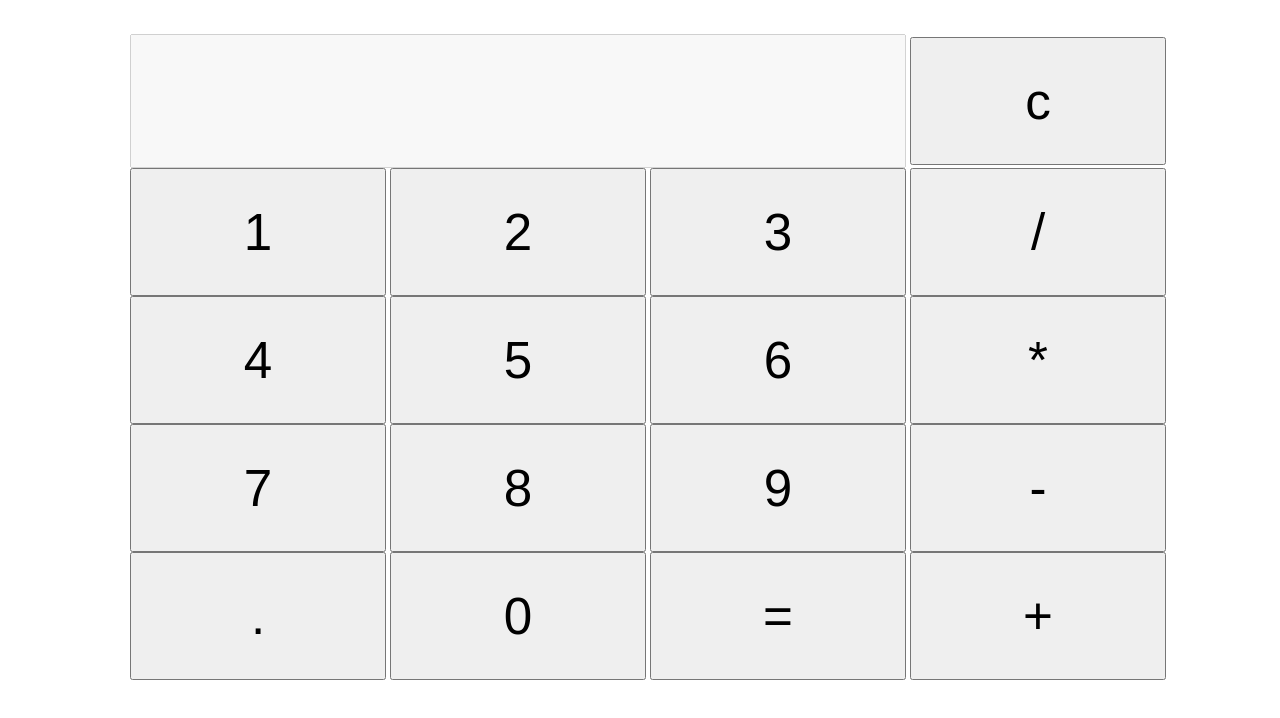
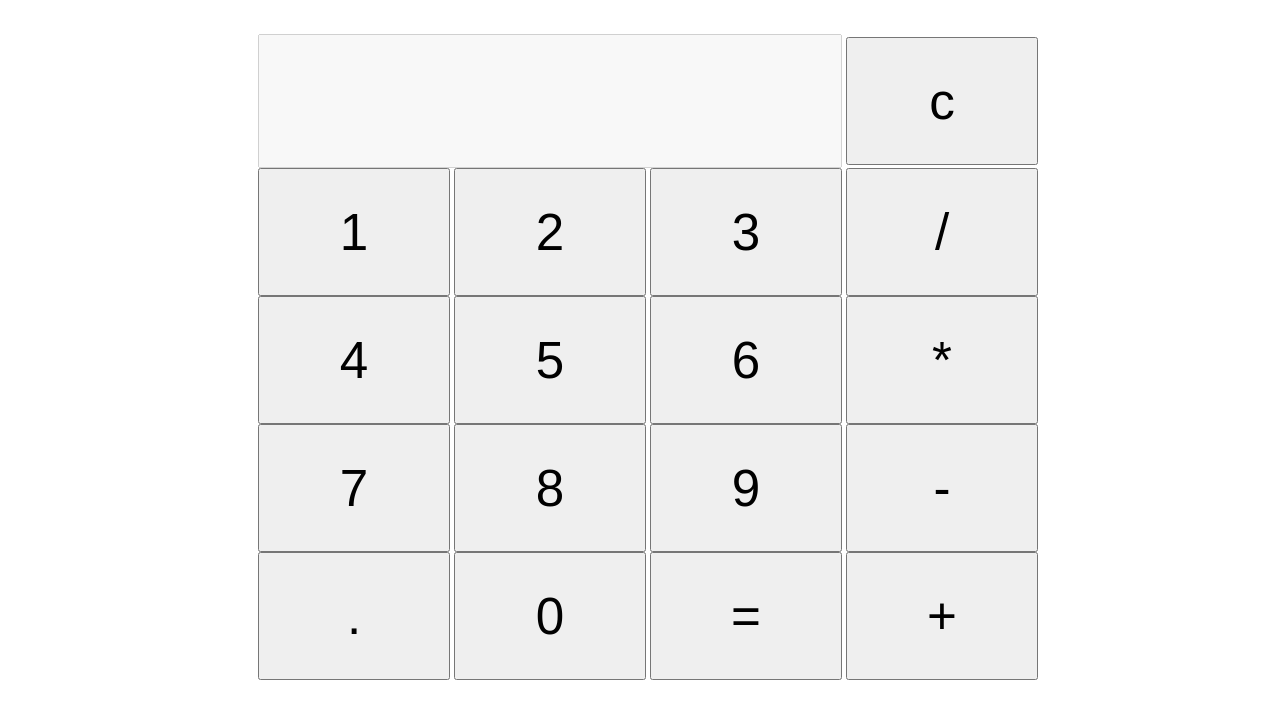
Before and after one commit to felipexrn/calculadora, a plain HTML site: page index.html in a window 1280 px wide. Drawn offline with Linux system fonts and the light colour scheme.

Commit message:
formatação

```diff
--- a/style.css
+++ b/style.css
@@ -4,11 +4,11 @@ html, body {
 }
 button {
   font-size: 4vw;
-  width: 20%;
+  width: 15%;
   height: 10vw;
 }
 input {
   font-size: 4vw;
-  width: 60%;
+  width: 45%;
   height: 10vw;
 }
```
